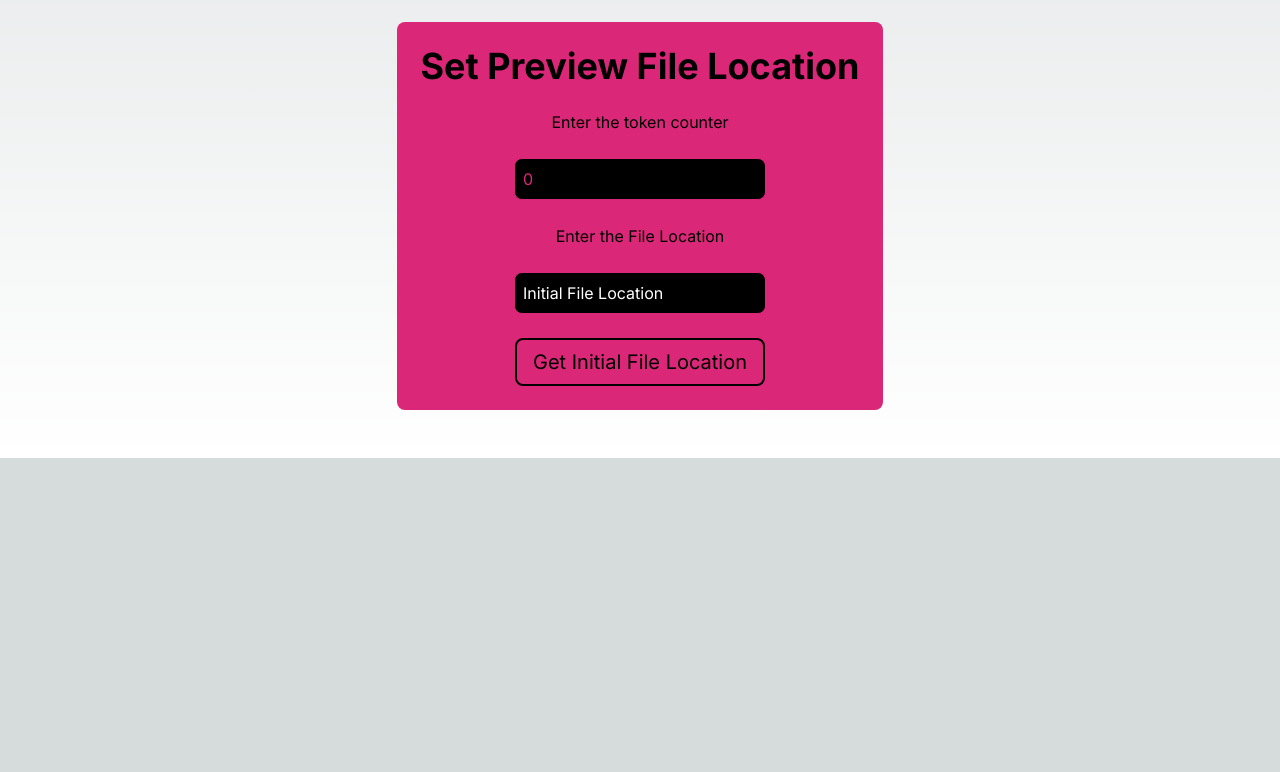
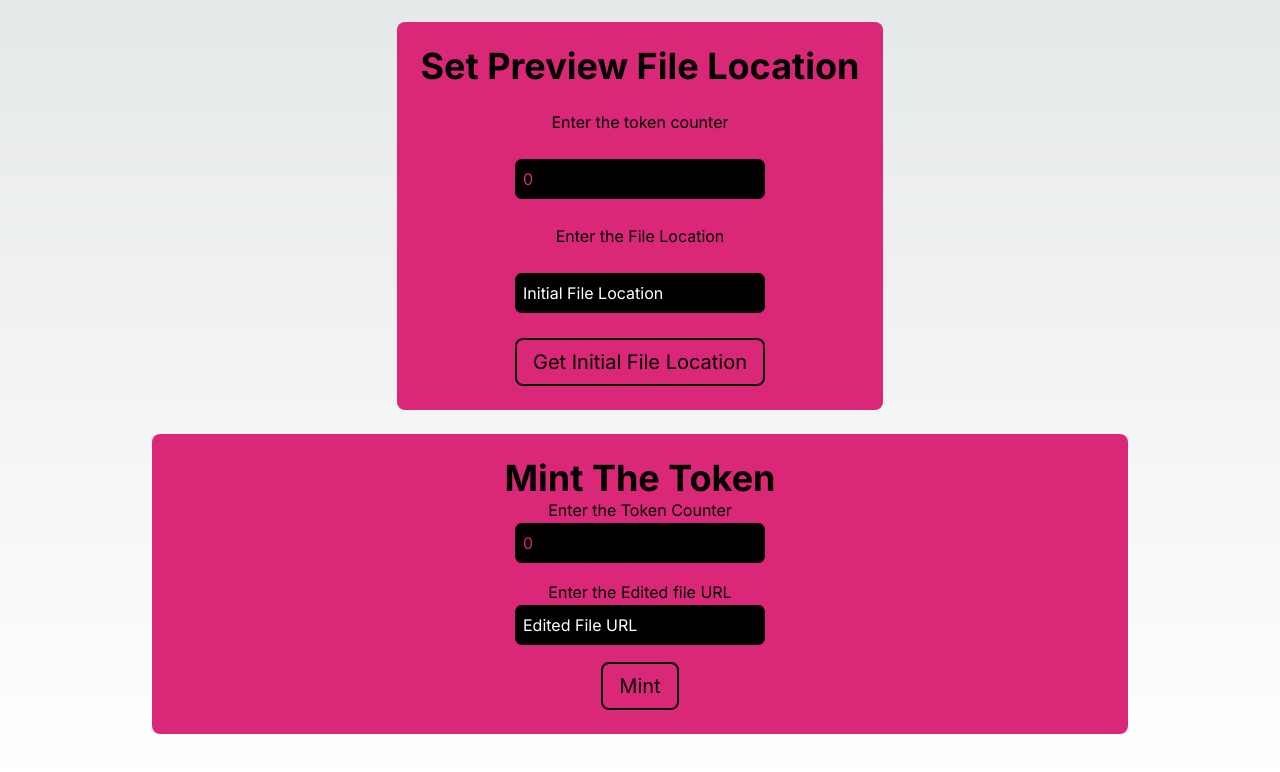
Before and after one commit to Saiweb3dev/DecentraContent, a Next.js app in the folder DecentraContent_NextJS/: page /DecentralizedExchange/Editor/EditorContractDashboard in a window 1280 px wide. Shown: the part 500-1272 px from the top of the page. Before the commit the page ends 958 px from the top, so only its background shows below. Built offline with nearby package versions, Linux system fonts and the light colour scheme.

Commit message:
mint token function added

```diff
--- a/DecentraContent_NextJS/src/app/DecentralizedExchange/Editor/EditorContractDashboard/page.tsx
+++ b/DecentraContent_NextJS/src/app/DecentralizedExchange/Editor/EditorContractDashboard/page.tsx
@@ -1,4 +1,5 @@
 import GetInitialFileLocation from '@/components/Contract_Components/EditorOnlyFunctions/GetInitialFileLocation'
+import MintEditedToken from '@/components/Contract_Components/EditorOnlyFunctions/MintEditedToken'
 import PreviewOfEditedFile from '@/components/Contract_Components/EditorOnlyFunctions/PreviewOfEditedFile'
 import React from 'react'
 
@@ -8,6 +9,7 @@ function page() {
     <div className='flex flex-col justify-center items-center max-w-5xl mx-auto space-y-6 mt-16 p-6'>
       <GetInitialFileLocation/>
       <PreviewOfEditedFile/>
+      <MintEditedToken/>
     </div>
     </div>
   )
--- /dev/null
+++ b/DecentraContent_NextJS/src/components/Contract_Components/EditorOnlyFunctions/MintEditedToken.tsx
@@ -0,0 +1,55 @@
+"use client"
+import React, { useState } from "react";
+import useContract from "@/hooks/useContract";
+const MintEditedToken = () => {
+  const {callContractFunction} = useContract();
+  const [tokenCounter,setTokenCounter] = useState<number>(0);
+  const [editedFileURL,setEditedFileURL] = useState<string>("");
+
+  const mintEditedTokenHandler = async () => {
+    try{
+      const result = await callContractFunction("mintEditedToken",[tokenCounter,editedFileURL],"0")
+      if(result){
+        console.log(result)
+      }else{
+        alert("No initial file location found for the given token counter.");
+      }
+    }catch(error){
+      console.error("Error fetching initial file location:", error)
+      alert("An error occurred. Please try again later.");
+    }
+  }
+  return(
+    <div className="w-full h-fit mt-6">
+      <div className="flex flex-col justify-center items-center bg-pink-600 p-6 rounded-lg max-w-5xl mx-auto">
+        <h1 className="text-4xl font-bold">Mint The Token</h1>
+        <label>Enter the Token Counter</label>
+        <input
+          type="number"
+          placeholder="Token Counter"
+          value={tokenCounter}
+          onChange={(e) => setTokenCounter(Number(e.target.value))}
+          className="text-pink-600 border border-pink-600 placeholder:text-white bg-black p-2 rounded-lg mb-4"
+          required
+        />
+        <label>Enter the Edited file URL</label>
+        <input
+          type="text"
+          placeholder="Edited File URL"
+          value={editedFileURL}
+          onChange={(e) => setEditedFileURL(e.target.value)}
+          className="text-pink-600 border border-pink-600 placeholder:text-white bg-black p-2 rounded-lg mb-4"
+          required
+        />
+        <button
+          type="button"
+          onClick={mintEditedTokenHandler}
+          className="text-xl bg-pink-600 hover:bg-pink-500 duration-200 py-2 px-4 rounded-lg w-fit border-2 border-black"
+        >
+          Mint
+        </button>
+      </div>
+    </div>
+  )
+}
+export default MintEditedToken;
```
